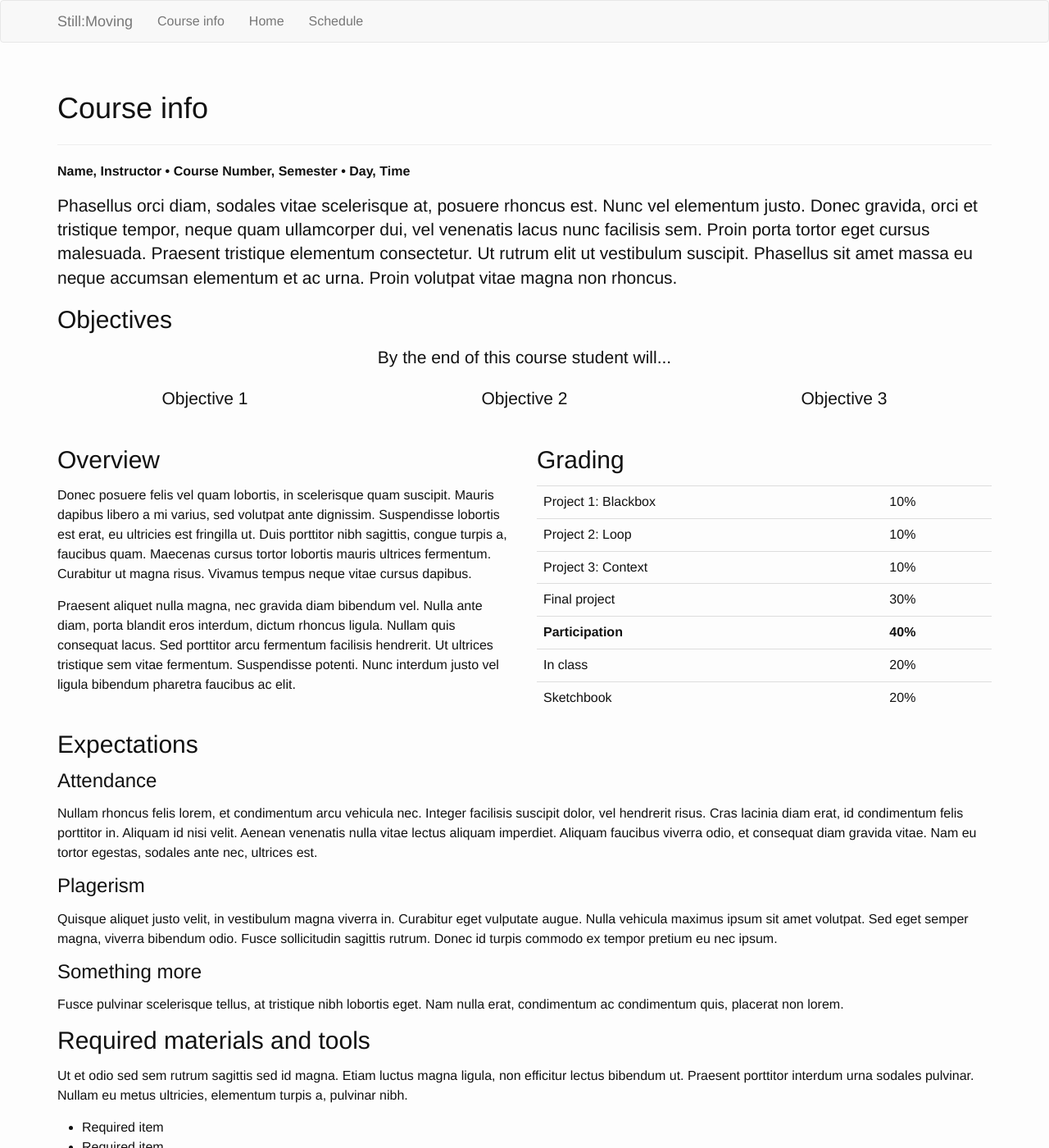
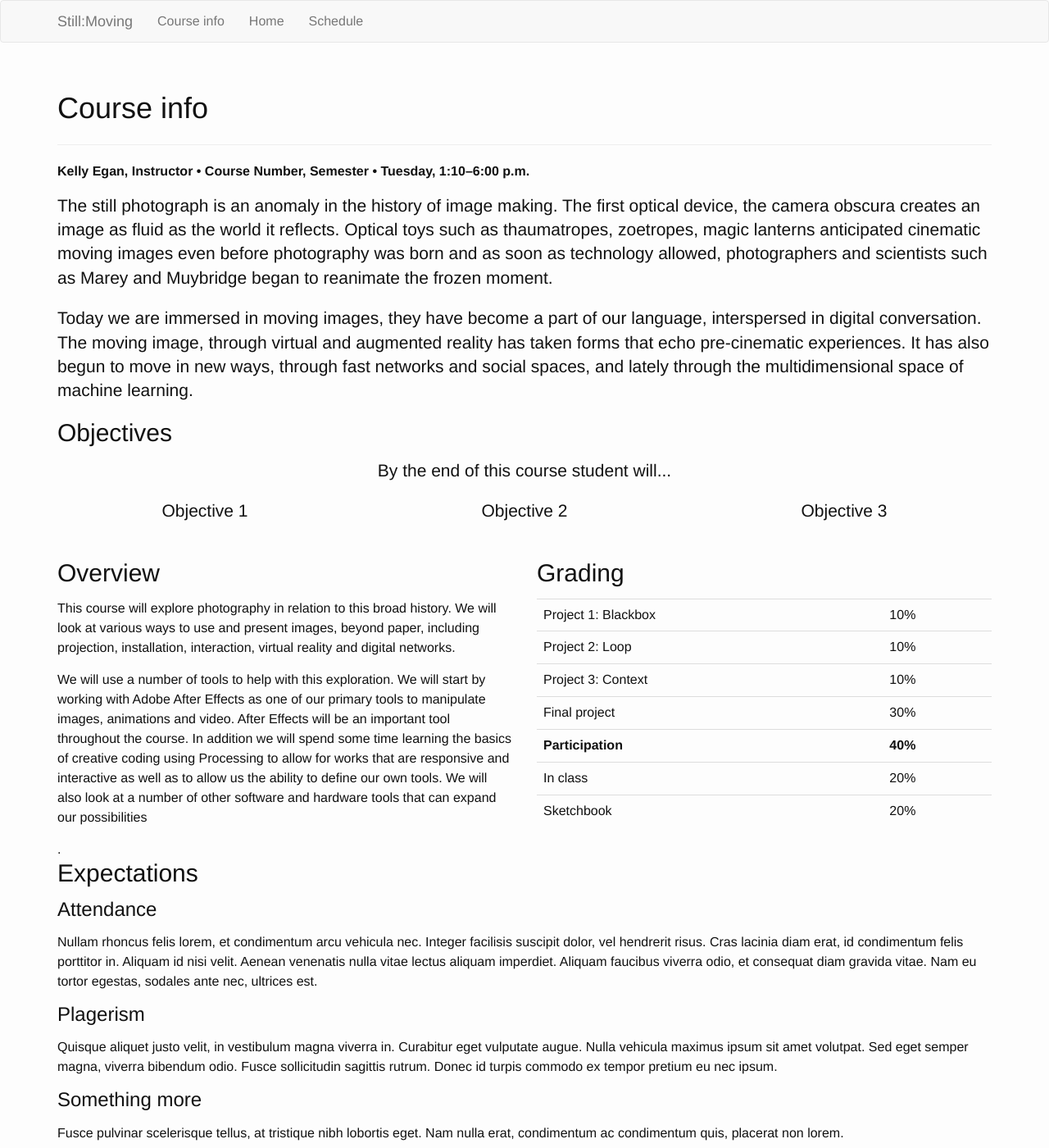
Before and after one commit to kellyegan/StillMoving, a Jekyll site: the page built from course-info.html, in a window 1280 px wide and 1400 px high. Shown: the whole window at 82% size. Built offline with Jekyll 4.4.1, drawn with Linux system fonts in a browser that asks for light colours.

Commit message:
Add course intro and overview to course-info.md

```diff
--- a/course-info.html
+++ b/course-info.html
@@ -4,9 +4,12 @@ title: Course info
 permalink: /course-info/
 ---
 
-<p><strong>Name, Instructor &bull; Course Number, Semester &bull; Day, Time</strong></p>
+<p><strong>Kelly Egan, Instructor &bull; Course Number, Semester &bull; Tuesday, 1:10&ndash;6:00 p.m.</strong></p>
 
-<p class="lead">Phasellus orci diam, sodales vitae scelerisque at, posuere rhoncus est. Nunc vel elementum justo. Donec gravida, orci et tristique tempor, neque quam ullamcorper dui, vel venenatis lacus nunc facilisis sem. Proin porta tortor eget cursus malesuada. Praesent tristique elementum consectetur. Ut rutrum elit ut vestibulum suscipit. Phasellus sit amet massa eu neque accumsan elementum et ac urna. Proin volutpat vitae magna non rhoncus. </p>
+<p class="lead">The still photograph is an anomaly in the history of image making. The first optical device, the camera obscura creates an image as fluid as the world it reflects. Optical toys such as  thaumatropes, zoetropes, magic lanterns anticipated cinematic moving images even before photography was born and as soon as technology allowed, photographers and scientists such as Marey and Muybridge began to reanimate the frozen moment. </p>
+
+<p class="lead">Today we are immersed in moving images, they have become a part of our language, interspersed in digital conversation. The moving image, through virtual and augmented reality has taken forms that echo pre-cinematic experiences. It has also begun to move in new ways, through fast networks and social spaces, and lately through the multidimensional space of machine learning.
+</p>
 
 <h2>Objectives</h2>
 <p class="lead text-center">By the end of this course student will...</p>
@@ -31,9 +34,10 @@ permalink: /course-info/
   <div class="col-sm-6">
     <h2>Overview</h2>
 
-    <p>Donec posuere felis vel quam lobortis, in scelerisque quam suscipit. Mauris dapibus libero a mi varius, sed volutpat ante dignissim. Suspendisse lobortis est erat, eu ultricies est fringilla ut. Duis porttitor nibh sagittis, congue turpis a, faucibus quam. Maecenas cursus tortor lobortis mauris ultrices fermentum. Curabitur ut magna risus. Vivamus tempus neque vitae cursus dapibus.</p>
+<p>This course will explore photography in relation to this broad history. We will look at various ways to use and present images, beyond paper, including projection, installation, interaction, virtual reality and digital networks.</p>
 
-    <p>Praesent aliquet nulla magna, nec gravida diam bibendum vel. Nulla ante diam, porta blandit eros interdum, dictum rhoncus ligula. Nullam quis consequat lacus. Sed porttitor arcu fermentum facilisis hendrerit. Ut ultrices tristique sem vitae fermentum. Suspendisse potenti. Nunc interdum justo vel ligula bibendum pharetra faucibus ac elit.</p>
+<p>We will use a number of tools to help with this exploration. We will start by working with Adobe After Effects as one of our primary tools to manipulate images, animations and video. After Effects will be an important tool throughout the course. In addition we will spend some time learning the basics of creative coding using Processing to allow for works that are responsive and interactive as well as to allow us the ability to define our own tools. We will also look at a number of other software and hardware tools that can expand our possibilities</p>.
+
   </div>
   <div class="col-sm-6">
     <h2>Grading</h2>
```
